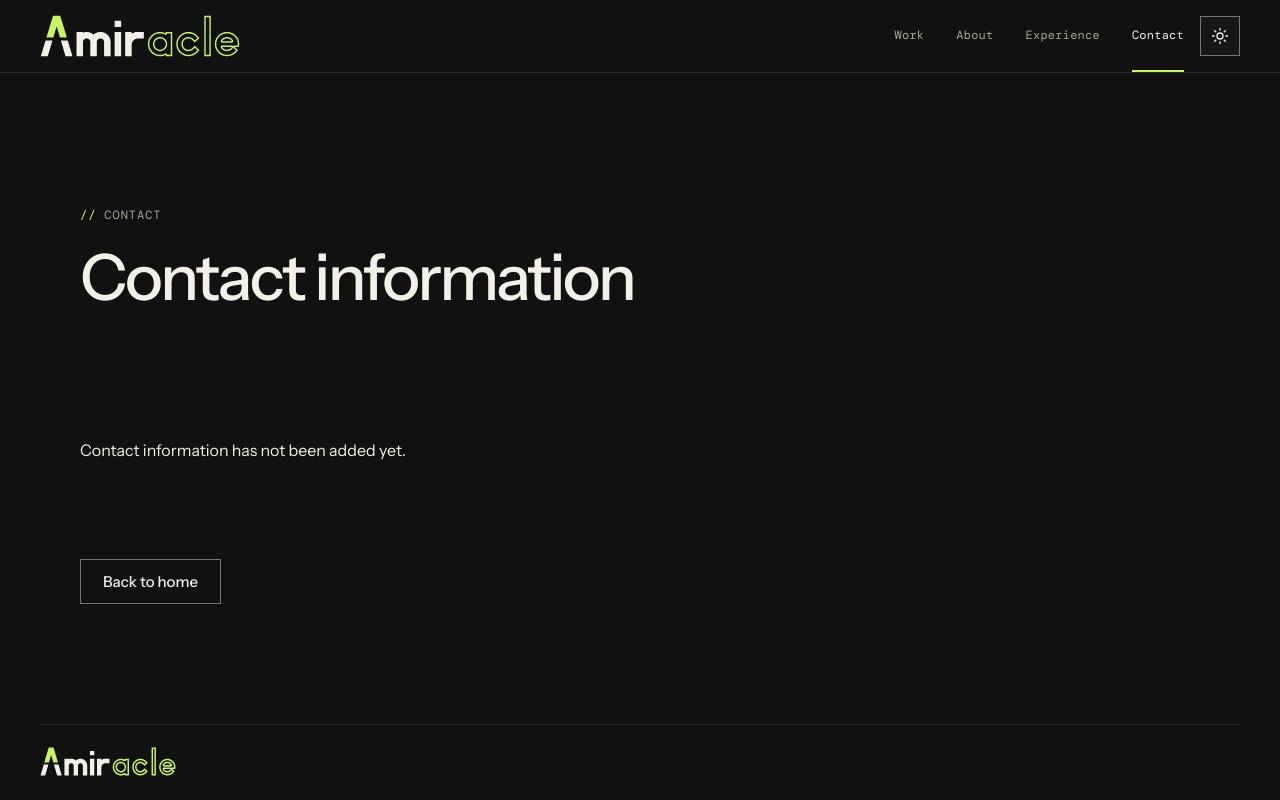
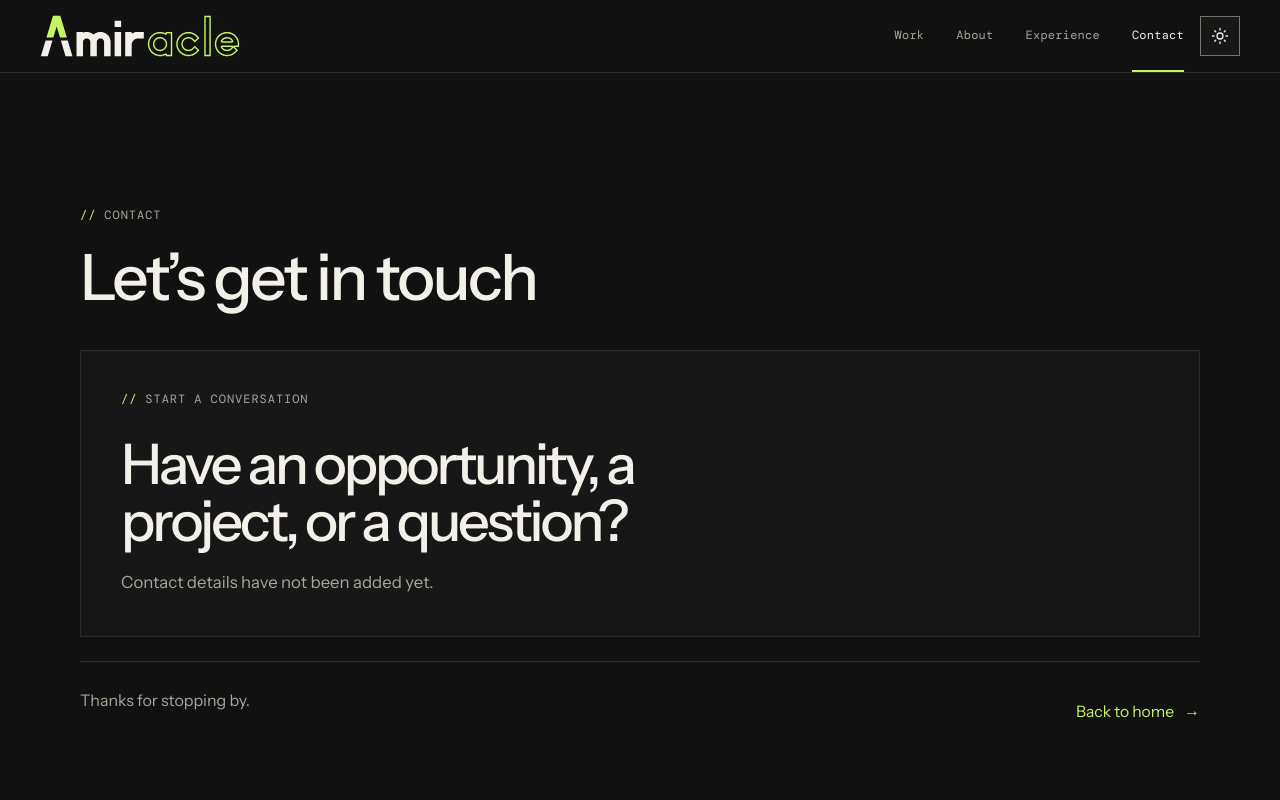
Before and after one commit to amiiram/amiracle, a Next.js app: page /contact in a window 1280 px wide. Shown: the top 800 px of the page. Built offline with nearby package versions, Linux system fonts and the light colour scheme; no server answers; the database is empty.

Commit message:
feat(pages): refresh about, contact, and experience pages

```diff
--- a/src/app/about/page.tsx
+++ b/src/app/about/page.tsx
@@ -4,7 +4,6 @@ import type { Metadata } from "next";
 import { SectionHeading } from "@/components/section-heading";
 import { SiteFooter } from "@/components/site-footer";
 import { SiteHeader } from "@/components/site-header";
-import { SocialLinks } from "@/components/social-links";
 import { renderMarkdown } from "@/lib/markdown";
 import { getPublicSiteUrl } from "@/lib/env";
 import {
@@ -66,10 +65,9 @@ export default async function AboutPage() {
               <SectionHeading label="Experience" title="Experience" />
               <Link
                 href="/experience"
-                className="inline-flex w-fit items-center gap-2 text-sm font-medium text-zinc-200 underline decoration-neutral-600 underline-offset-4 transition hover:text-white hover:decoration-lime-300"
+                className="inline-link experience-more-link"
               >
                 View all experience
-                <span aria-hidden="true">→</span>
               </Link>
             </div>
             <div className="timeline">
@@ -94,7 +92,7 @@ export default async function AboutPage() {
                     ) : null}
                     <Link
                       href={`/experience/${encodeURIComponent(experience.slug)}`}
-                      className="mt-3 inline-flex text-sm text-zinc-200 underline decoration-neutral-600 underline-offset-4 transition hover:text-white hover:decoration-lime-300"
+                      className="mt-3 inline-flex text-sm text-[var(--am-text)] underline decoration-[var(--am-border)] underline-offset-4 transition hover:text-[var(--am-link)] hover:decoration-[var(--am-link)]"
                     >
                       Role details
                     </Link>
@@ -129,7 +127,7 @@ export default async function AboutPage() {
           </section>
         ) : null}
 
-        <section className="content-section">
+        <section className="content-section skills-section">
           <SectionHeading label="Skills" title="Skills and technologies" />
           {technologies.length > 0 ? (
             <div className="stack-grid">
@@ -144,20 +142,33 @@ export default async function AboutPage() {
           )}
         </section>
 
-        <section className="content-section contact-panel">
-          <div>
-            <div className="eyebrow">
-              <span className="eyebrow-slash">{`//`}</span>
-              <span>Contact</span>
+        <section className="content-section">
+          <div className="contact-panel">
+            <div className="contact-panel-copy">
+              <div className="eyebrow">
+                <span className="eyebrow-slash">{`//`}</span>
+                <span>Contact</span>
+              </div>
+              <h2>Let&apos;s start a conversation.</h2>
+              <p>
+                For opportunities, project inquiries, or questions, get in
+                touch.
+              </p>
             </div>
-            <h2>Contact information</h2>
-          </div>
 
-          <div className="contact-actions">
-            <Link href="/contact" className="primary-button">
-              Contact
-            </Link>
-            <SocialLinks links={site.socialLinks} />
+            <div className="contact-panel-actions">
+              {site.email ? (
+                <a href={`mailto:${site.email}`} className="primary-button">
+                  Send an email
+                </a>
+              ) : null}
+              <Link
+                href="/contact"
+                className={site.email ? "secondary-button" : "primary-button"}
+              >
+                More ways to connect
+              </Link>
+            </div>
           </div>
         </section>
       </main>
--- a/src/app/contact/page.tsx
+++ b/src/app/contact/page.tsx
@@ -28,6 +28,9 @@ export async function generateMetadata(): Promise<Metadata> {
 
 export default async function ContactPage() {
   const site = await getPublicSiteData();
+  const socialLinks = site.socialLinks.filter(
+    (link) => !site.email || !link.href.toLowerCase().startsWith("mailto:"),
+  );
 
   return (
     <>
@@ -37,43 +40,58 @@ export default async function ContactPage() {
       <SiteHeader />
 
       <main id="main-content" className="page-shell narrow-page">
-        <section className="content-section">
-          <SectionHeading
-            label="Contact"
-            title="Contact information"
-            level={1}
-          />
+        <section className="content-section contact-page-section">
+          <SectionHeading label="Contact" title="Let’s get in touch" level={1} />
+          <div className="contact-page-hero">
+            <div
+              className={`contact-page-copy${
+                socialLinks.length === 0 ? " contact-page-copy-full" : ""
+              }`}
+            >
+              <div className="eyebrow">
+                <span className="eyebrow-slash">{`//`}</span>
+                <span>Start a conversation</span>
+              </div>
+              <h2>Have an opportunity, a project, or a question?</h2>
+              <p>
+                {site.email && socialLinks.length > 0
+                  ? "Send me an email or connect through one of the profiles. I’d be glad to hear from you."
+                  : site.email
+                    ? "Send me an email. I’d be glad to hear from you."
+                    : socialLinks.length > 0
+                      ? "Connect with me through one of the profiles below."
+                      : "Contact details have not been added yet."}
+              </p>
+              {site.email ? (
+                <a
+                  href={`mailto:${site.email}`}
+                  className="contact-email-link"
+                >
+                  <span className="contact-option-label">Email</span>
+                  <span className="contact-email-address">{site.email}</span>
+                  <span className="contact-email-arrow" aria-hidden="true">
+                    ↗
+                  </span>
+                </a>
+              ) : null}
+            </div>
+
+            {socialLinks.length > 0 ? (
+              <aside className="contact-social-panel">
+                <h2>Find me elsewhere</h2>
+                <p>Connect with me on these profiles.</p>
+                <SocialLinks
+                  links={socialLinks}
+                  className="social-list contact-social-list"
+                />
+              </aside>
+            ) : null}
+          </div>
         </section>
 
-        <section className="content-section contact-hero">
-          <div>
-            {site.email ? (
-              <>
-                <p>For inquiries, reach me by email.</p>
-                <div className="contact-actions stack-actions">
-                  <a
-                    href={`mailto:${site.email}`}
-                    className="primary-button"
-                  >
-                    {site.email}
-                  </a>
-                </div>
-              </>
-            ) : (
-              <p>Contact information has not been added yet.</p>
-            )}
-          </div>
-
-          {site.socialLinks.length > 0 ? (
-            <div className="about-panel">
-              <h2>Elsewhere</h2>
-              <SocialLinks links={site.socialLinks} />
-            </div>
-          ) : null}
-        </section>
-
-        <section className="content-section">
-          <Link href="/" className="secondary-button">
+        <section className="contact-page-footer">
+          <p>Thanks for stopping by.</p>
+          <Link href="/" className="inline-link">
             Back to home
           </Link>
         </section>
--- a/src/app/experience/[slug]/page.tsx
+++ b/src/app/experience/[slug]/page.tsx
@@ -91,7 +91,7 @@ export default async function ExperienceDetailPage({
               {experience.company}
               {experience.location ? ` · ${experience.location}` : ""}
             </p>
-            <p className="mt-3 text-sm text-neutral-400">
+            <p className="mt-3 text-sm text-[var(--accent)]">
               {experience.startDate}
               {experience.isCurrent
                 ? " – Present"
@@ -100,12 +100,12 @@ export default async function ExperienceDetailPage({
                   : ""}
             </p>
             {experience.isCurrent ? (
-              <p className="mt-3 inline-flex rounded-full border border-lime-300/40 px-3 py-1 text-xs text-lime-200">
+              <p className="mt-3 inline-flex rounded-none border border-[var(--accent)]/40 px-3 py-1 text-xs text-[var(--accent)]">
                 Current role
               </p>
             ) : null}
             {experience.summary ? (
-              <p className="mt-6 text-lg leading-8 text-zinc-200">
+              <p className="mt-6 text-lg leading-8 text-[var(--am-text)]">
                 {experience.summary}
               </p>
             ) : null}
@@ -145,21 +145,21 @@ export default async function ExperienceDetailPage({
                 {experience.projects.map((project) => (
                   <article
                     key={project.slug}
-                    className="rounded-2xl border border-neutral-800 bg-neutral-950/40 p-5"
+                    className="experience-project-card p-5"
                   >
                     {project.year ? (
-                      <p className="text-xs text-neutral-500">{project.year}</p>
+                      <p className="text-xs text-[var(--accent)]">{project.year}</p>
                     ) : null}
-                    <h3 className="mt-2 text-lg font-medium text-zinc-100">
+                    <h3 className="mt-2 text-lg font-medium text-[var(--am-text)]">
                       <Link
                         href={`/projects/${encodeURIComponent(project.slug)}`}
-                        className="underline decoration-neutral-700 underline-offset-4 transition hover:decoration-lime-300"
+                        className="underline decoration-[var(--am-border)] underline-offset-4 transition hover:text-[var(--am-link)] hover:decoration-[var(--am-link)]"
                       >
                         {project.title}
                       </Link>
                     </h3>
                     {project.excerpt ? (
-                      <p className="mt-2 text-sm leading-6 text-neutral-400">
+                      <p className="mt-2 text-sm leading-6 text-[var(--am-text-muted)]">
                         {project.excerpt}
                       </p>
                     ) : null}
--- a/src/app/experience/page.tsx
+++ b/src/app/experience/page.tsx
@@ -63,7 +63,7 @@ export default async function ExperiencePage() {
                     <div className="flex flex-wrap items-center gap-3">
                       <h2>{experience.role}</h2>
                       {experience.isCurrent ? (
-                        <span className="rounded-full border border-lime-300/40 px-2 py-0.5 text-xs text-lime-200">
+                        <span className="rounded-none border border-[var(--accent)]/40 px-2 py-0.5 text-xs text-[var(--accent)]">
                           Current
                         </span>
                       ) : null}
@@ -94,7 +94,7 @@ export default async function ExperiencePage() {
 
                     {experience.projects.length > 0 ? (
                       <div className="mt-4">
-                        <p className="text-xs uppercase tracking-[0.16em] text-neutral-500">
+                        <p className="text-xs uppercase tracking-[0.16em] text-[var(--accent)]">
                           Related projects
                         </p>
                         <ul className="mt-2 flex flex-wrap gap-x-4 gap-y-2">
@@ -102,7 +102,7 @@ export default async function ExperiencePage() {
                             <li key={project.slug}>
                               <Link
                                 href={`/projects/${encodeURIComponent(project.slug)}`}
-                                className="text-sm text-zinc-200 underline decoration-neutral-600 underline-offset-4 transition hover:decoration-lime-300"
+                                className="text-sm text-[var(--am-text)] underline decoration-[var(--am-border)] underline-offset-4 transition hover:text-[var(--am-link)] hover:decoration-[var(--am-link)]"
                               >
                                 {project.title}
                               </Link>
@@ -114,7 +114,7 @@ export default async function ExperiencePage() {
 
                     <Link
                       href={`/experience/${encodeURIComponent(experience.slug)}`}
-                      className="mt-4 inline-flex text-sm text-lime-200 underline decoration-lime-200/40 underline-offset-4 transition hover:decoration-lime-200"
+                      className="mt-4 inline-flex text-sm text-[var(--accent)] underline decoration-[var(--accent)]/40 underline-offset-4 transition hover:decoration-[var(--accent)]"
                     >
                       Read role details
                     </Link>
```
